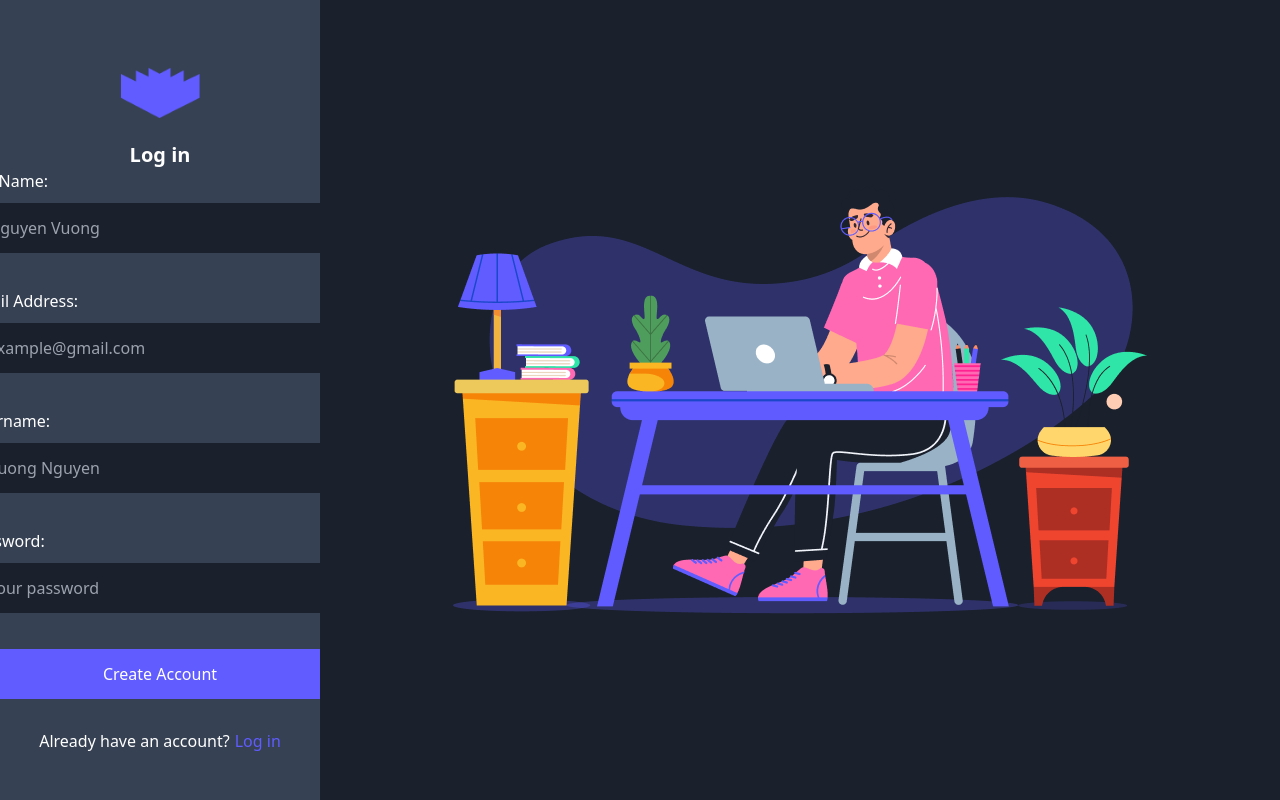
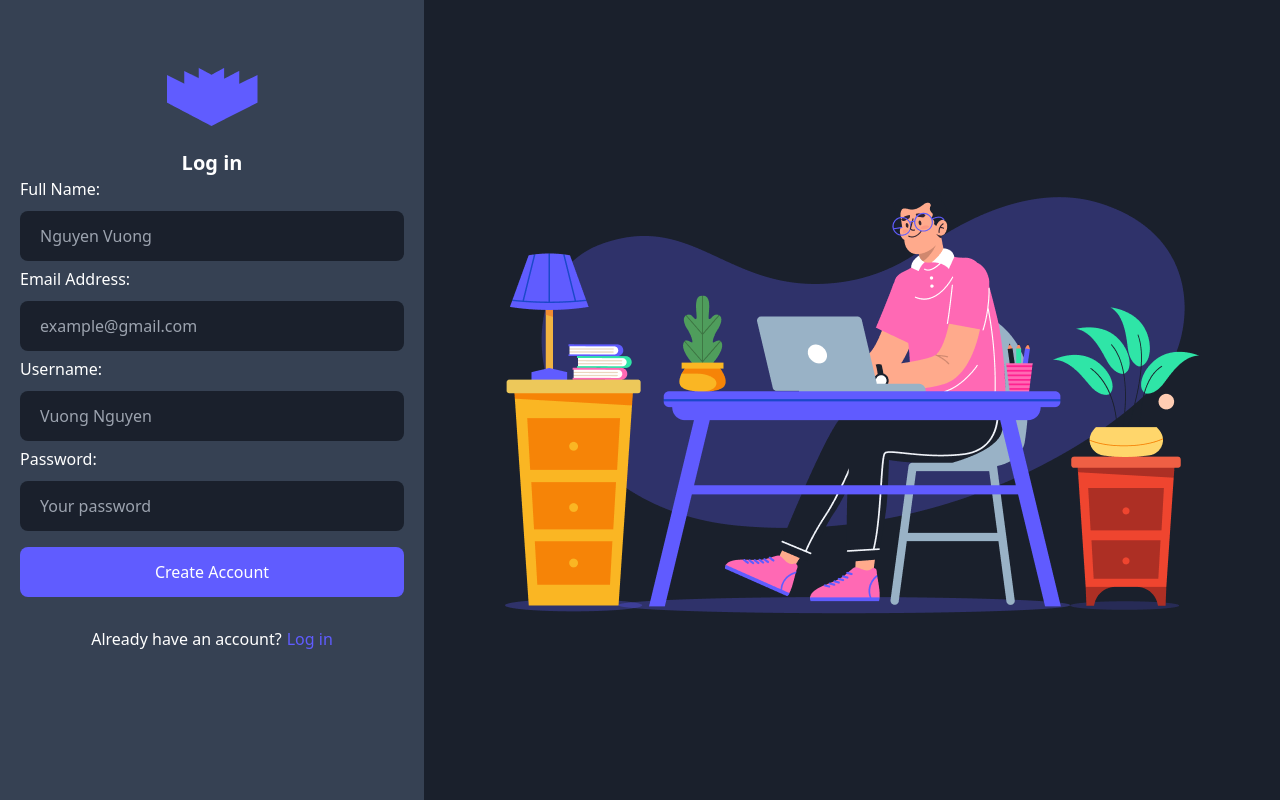
Before and after one commit to Nha1410/UWC, a React (Create React App) app in the folder fe/: page /signup in a window 1280 px wide. Built offline with nearby package versions, Linux system fonts and the light colour scheme.

Commit message:
fix sign up page overflow
fix sign up page overflow
add href link

```diff
--- a/fe/src/components/Layout/components/Sidebar/index.js
+++ b/fe/src/components/Layout/components/Sidebar/index.js
@@ -26,36 +26,46 @@ function Sidebar() {
                     <span className="text-xl font-bold text-white mt-[23px]">UWC</span>
                 </div>
                 <div className="w-full">
+                    <a href="/">
                         <BoxItem
                             title="Trang chủ"
                             textColor={active ? 'text-[#605CFF]' : 'text-[#99B2C6]'}
                             isActive={active}
                             iconComponent={<FontAwesomeIcon icon={faGauge} className="mr-[5px]" />}
                         />
+                    </a>
+                    <a href="/staff-management">
                         <BoxItem
                             title="Quản lý nhân sư"
                             textColor={active ? 'text-[#605CFF]' : 'text-[#99B2C6]'}
                             isActive={active}
                             iconComponent={<FontAwesomeIcon icon={faPeopleRoof} className="mr-[5px]" />}
                         />
+                    </a>
+                    <a href="/task-management">
                         <BoxItem
                             title="Quản lý nhiệm vụ"
                             textColor={active ? 'text-[#605CFF]' : 'text-[#99B2C6]'}
                             isActive={active}
                             iconComponent={<FontAwesomeIcon icon={faListCheck} className="mr-[5px]" />}
                         />
+                    </a>
+                    <a href="/schedule-list">
                         <BoxItem
                             title="Tạo nhiệm vụ"
                             textColor={active ? 'text-[#605CFF]' : 'text-[#99B2C6]'}
                             isActive={active}
                             iconComponent={<FontAwesomeIcon icon={faThumbTack} className="mr-[5px]" />}
                         />
+                    </a>
+                    <a href="/vehicle-management">
                         <BoxItem
                             title="Quản lý phương tiện"
                             textColor={active ? 'text-[#605CFF]' : 'text-[#99B2C6]'}
                             isActive={active}
                             iconComponent={<FontAwesomeIcon icon={faBarsProgress} className="mr-[5px]" />}
                         />
+                    </a>
                     <BoxItem
                         title="Tin nhắn"
                         textColor={active ? 'text-[#605CFF]' : 'text-[#99B2C6]'}
--- a/fe/src/components/Layout/components/SidebarAuth/Login/index.js
+++ b/fe/src/components/Layout/components/SidebarAuth/Login/index.js
@@ -4,8 +4,8 @@ import { Link } from 'react-router-dom';
 
 function Sidebar() {
     return (
-        <div className="w-1/4 h-screen bg-[#364153] flex justify-center items-center">
-            <div className="w-1/4 h-2/3 flex flex-col items-center">
+        <div className="min-w-[240px] h-screen bg-[#364153] flex justify-center items-center">
+            <div className="px-[20px] h-2/3 flex flex-col items-center">
                 <div className="flex flex-col items-center">
                     <img alt="logo" src="/images/logo.png" />
                     <span className="text-xl font-bold text-white mt-[23px]">Log in</span>
--- a/fe/src/components/Layout/components/SidebarAuth/Signup/index.js
+++ b/fe/src/components/Layout/components/SidebarAuth/Signup/index.js
@@ -4,8 +4,8 @@ import { Link } from 'react-router-dom';
 
 function Sidebar() {
     return (
-        <div className="w-1/4 h-screen bg-[#364153] flex justify-center items-center">
-            <div className="w-1/4 h-5/6 flex flex-col items-center">
+        <div className="min-w-96 h-screen bg-[#364153] flex justify-center items-center min-h-0 overflow-auto">
+            <div className="px-[20px] h-5/6 flex flex-col items-center">
                 <div className="flex flex-col items-center">
                     <img alt="logo" src="/images/logo.png" />
                     <span className="text-xl font-bold text-white mt-[23px]">Log in</span>
@@ -14,7 +14,7 @@ function Sidebar() {
                     <div>
                         <InputForm nameLabel="Full Name" placeholder="Nguyen Vuong" width="w-96" height="h-[50px]" />
                     </div>
-                    <div className="mt-[70px]">
+                    <div className="mt-[40px]">
                         <InputForm
                             nameLabel="Email Address"
                             placeholder="example@gmail.com"
@@ -22,13 +22,13 @@ function Sidebar() {
                             height="h-[50px]"
                         />
                     </div>
-                    <div className="mt-[70px]">
+                    <div className="mt-[40px]">
                         <InputForm nameLabel="Username" placeholder="Vuong Nguyen" width="w-96" height="h-[50px]" />
                     </div>
-                    <div className="mt-[70px]">
+                    <div className="mt-[40px]">
                         <InputForm nameLabel="Password" placeholder="Your password" width="w-96" height="h-[50px]" />
                     </div>
-                    <div className="mt-[70px]">
+                    <div className="mt-[50px]">
                         <Button name="Create Account" width="w-96" height="h-[50px]" bgColor="bg-[#605CFF]" />
                     </div>
                     <div className="mt-[30px]">
```
Lines whose indentation alone changed are shown as unchanged.
